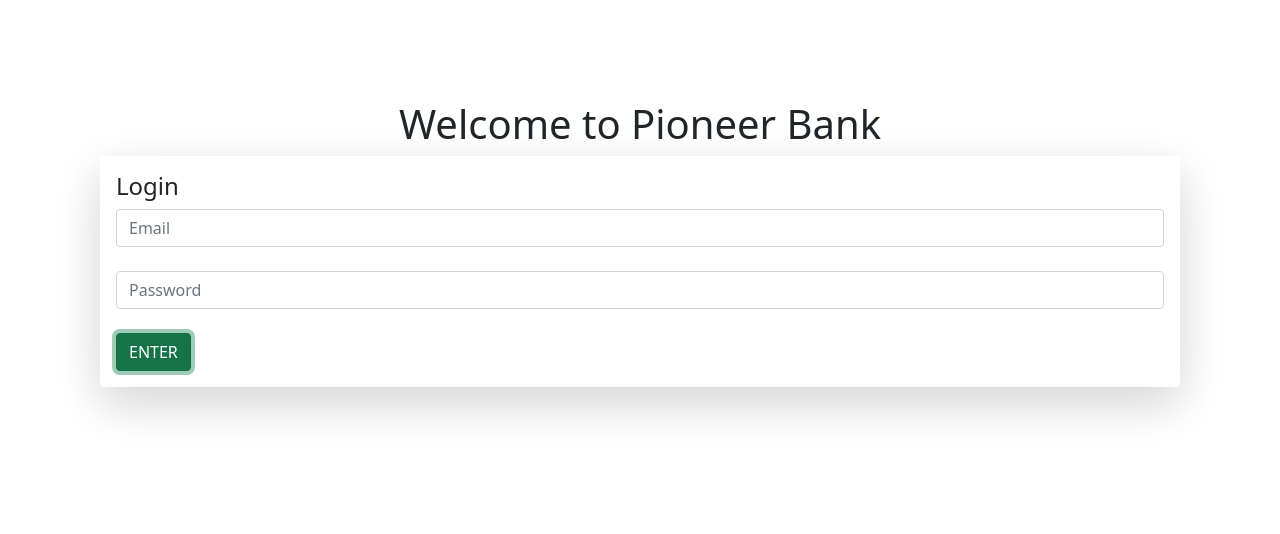
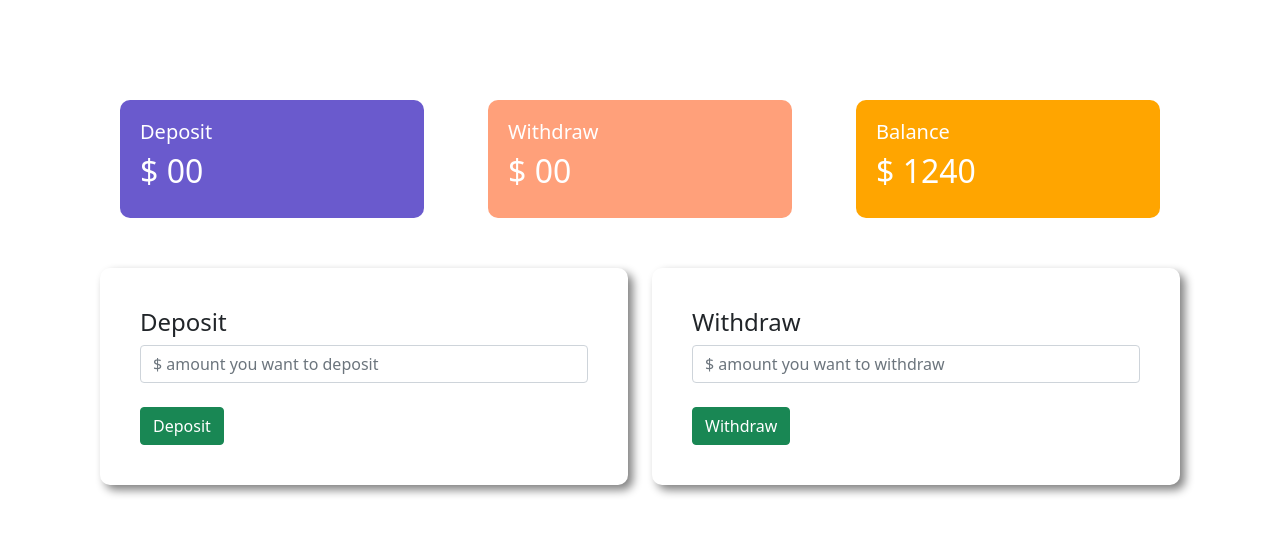
Before and after one commit to mdshahedarman/Pioneer-Bank, a plain HTML site: page index.html in a window 1280 px wide. Both pictures are taken after a click on the button "ENTER". Drawn offline with nearby package versions, Linux system fonts and the light colour scheme.

Commit message:
profect is ready

```diff
--- a/index.html
+++ b/index.html
@@ -8,7 +8,7 @@
     <link href="https://cdn.jsdelivr.net/npm/bootstrap@5.0.0-beta1/dist/css/bootstrap.min.css" rel="stylesheet" integrity="sha384-giJF6kkoqNQ00vy+HMDP7azOuL0xtbfIcaT9wjKHr8RbDVddVHyTfAAsrekwKmP1" crossorigin="anonymous">
 </head>
 <body>
-    <div class="login-area">
+    <div id="login-area">
         <h1 class="text-center">Welcome to Pioneer Bank</h1>
         <div class="submit-area shadow-lg p-3 mb-5 bg-white rounded">
             <h4>Login</h4>
@@ -16,7 +16,98 @@
             <br>
             <input type="password" class="form-control" placeholder="Password">
             <br>
-            <button class=" btn btn-success">ENTER</button>
+            <button id="login" class=" btn btn-success">ENTER</button>
+        </div>
     </div>
+    <div id="transaction-area">
+        <div class="row">
+            <div class="col-md-4">
+                <div class="deposit status">
+                    <h5>Deposit</h5>
+                    <h2>$ <span id="currentDeposit">00</span></h2>
+                </div>
+            </div>
+            <div class="col-md-4 ">
+               <div class="withdraw status">
+                <h5>Withdraw</h5>
+                <h2>$ <span id="currentWithdraw">00</span> </h2>
+               </div>
+            </div>
+            <div class="col-md-4 ">
+             <div class="balance status ">
+                <h5>Balance</h5>
+                <h2>$ <span id="currentBalance" >1240</span></h2>
+             </div>
+            </div>
+        </div>
+      <div class="row">
+
+            <div class="col-md-6">
+                <div class="second-area">
+                    <h4>Deposit</h4>
+                    <input id="depositAmount" type="text" class="form-control" placeholder="$ amount you want to deposit">
+                    <br>
+                    <button id="addDeposit" class="btn btn-success">Deposit</button>
+                </div>
+            </div>
+            <div class="col-md-6">
+               <div class="second-area">
+                <h4>Withdraw</h4>
+                <input id="withdrawAmount" type="text" class="form-control " placeholder="$ amount you want to withdraw">
+                <br>
+                <button id="addWithdraw" class="btn btn-success">Withdraw</button>
+               </div>
+            </div>
+
+      </div>
+
+    </div>
+    <script>
+        //login button
+             const loginBtn = document.getElementById("login");
+             loginBtn.addEventListener("click", function(){
+            const loginArea = document.getElementById("login-area");
+            loginArea.style.display = "none";
+            const transactionArea = document.getElementById ("transaction-area");
+            transactionArea.style.display = "block";
+        })
+            //deposit button event handler
+            const depositBtn = document.getElementById("addDeposit");
+            depositBtn.addEventListener("click",function () {
+                const depositNumber = getInputNumber("depositAmount");
+
+
+            updateSpanText("currentDeposit", depositNumber);
+        updateSpanText("currentBalance",depositNumber);
+
+        document.getElementById("depositAmount").value ="";
+    })
+
+                //withdraw button event handle
+                const withdrawBtn = document.getElementById("addWithdraw");
+                withdrawBtn.addEventListener("click",function () {
+                    const withdrawNumber = getInputNumber("withdrawAmount");
+
+                    updateSpanText("currentWithdraw",withdrawNumber);
+                    updateSpanText("currentBalance", -1* withdrawNumber);
+                    document.getElementById("withdrawAmount").value ="";
+
+                })
+                function getInputNumber(id) {
+                const Amount = document.getElementById(id).value;
+                const amountNumber = parseFloat(Amount);
+                return amountNumber;
+                }
+
+            function updateSpanText(id, depositNumber) {
+            const current = document.getElementById(id).innerText;
+        const currentNumber = parseFloat(current);
+        const totalAmount = depositNumber + currentNumber ;
+        document.getElementById(id).innerText = totalAmount;
+
+            }
+
+
+    </script>
 </body>
 </html>
--- a/style.css
+++ b/style.css
@@ -1,3 +1,28 @@
 body{
     padding: 100px;
 }
+#transaction-area{
+    display: none;
+}
+.status{
+    margin:0 20px ;
+    color: white;
+    padding: 20px;
+    border-radius: 10px;
+}
+.deposit{
+    background-color: slateblue;
+}
+.withdraw{
+    background-color: lightsalmon;
+
+}
+.balance{
+    background-color: orange;
+}
+.second-area{
+    margin-top: 50px;
+    padding: 40px;
+    border-radius: 10px;
+    box-shadow: 5px 5px 10px gray;
+}
```
